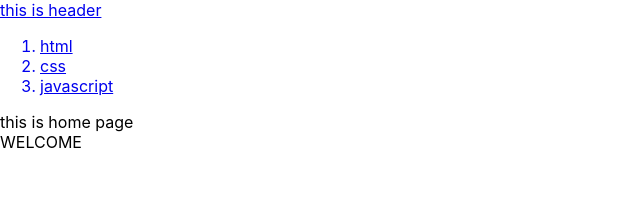
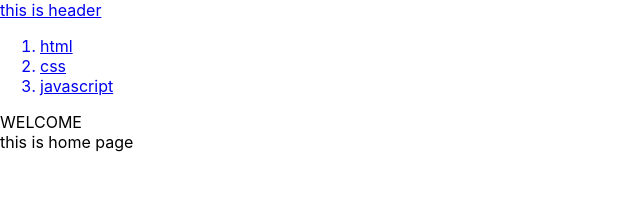
Before and after one commit to yungsuKo/-calendar-needtalk-front, a React (Create React App) app: page /home in a window 1280 px wide. Shown: the top 202 px of the page, without its empty margins (0-640 px from the left). Built offline with nearby package versions, Linux system fonts and the light colour scheme.

Commit message:
[ EDIT ] presentation, container design pattern

```diff
--- a/src/Layout/Layout.jsx
+++ b/src/Layout/Layout.jsx
@@ -3,6 +3,24 @@ import Footer from './Footer';
 import Header from './Header';
 
 const Nav = (props) => {
+  let content = null;
+  let [mode, setMode] = useState('WELCOME');
+  let [id, setId] = useState(null);
+  let title,
+    body = null;
+  console.log(id);
+  if (mode === 'WELCOME') {
+    content = <Footer title="WELCOME" />;
+  } else {
+    for (let i = 0; i < props.menus.length; i++) {
+      console.log(props.menus[i].id, id);
+      if (props.menus[i].id === id) {
+        title = props.menus[i].title;
+        body = props.menus[i].body;
+      }
+    }
+    content = <Footer title={title} body={body} />;
+  }
   const lis = [];
   for (let i = 0; i < props.menus.length; i++) {
     lis.push(
@@ -11,7 +29,8 @@ const Nav = (props) => {
         id={props.menus[i].id}
         onClick={function (event) {
           event.preventDefault();
-          props.onChangeMode(Number(props.menus[i].id));
+          setMode('Read');
+          setId(props.menus[i].id);
         }}
       >
         <li>{props.menus[i].title}</li>
@@ -19,9 +38,12 @@ const Nav = (props) => {
     );
   }
   return (
-    <nav>
-      <ol>{lis}</ol>
-    </nav>
+    <div>
+      <nav>
+        <ol>{lis}</ol>
+      </nav>
+      {content}
+    </div>
   );
 };
 
@@ -31,40 +53,12 @@ const Layout = (props) => {
     { id: 2, title: 'css', body: 'css is css' },
     { id: 3, title: 'javascript', body: 'javascript is javascript' },
   ];
-  let content = null;
-  let [mode, setMode] = useState('WELCOME');
-  let [id, setId] = useState(null);
-  console.log(id);
-  if (mode === 'WELCOME') {
-    content = <Footer title="WELCOME" />;
-  } else {
-    let title,
-      body = null;
-    for (let i = 0; i < menus.length; i++) {
-      console.log(menus[i].id, id);
-      if (menus[i].id === id) {
-        title = menus[i].title;
-        body = menus[i].body;
-      }
-    }
-    content = <Footer title={title} body={body} />;
-  }
+  console.log('dd');
   return (
     <div>
-      <Header
-        onChangeMode={() => {
-          setMode('READ');
-        }}
-      />
-      <Nav
-        menus={menus}
-        onChangeMode={(_id) => {
-          setMode('Read');
-          setId(_id);
-        }}
-      />
+      <Header onChangeMode={() => {}} />
+      <Nav menus={menus} onChangeMode={(_id) => {}} />
       <main>{props.children}</main>
-      {content}
     </div>
   );
 };
```
